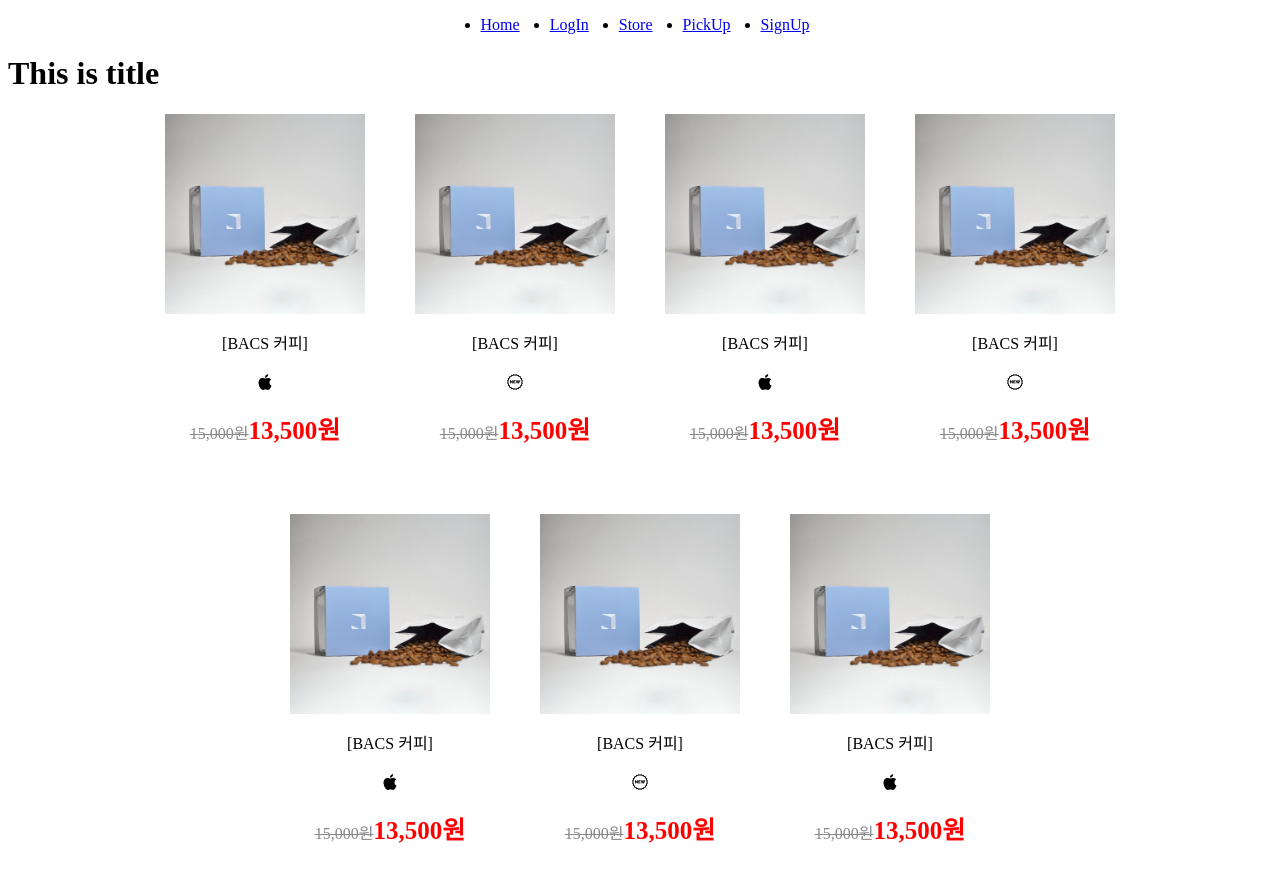
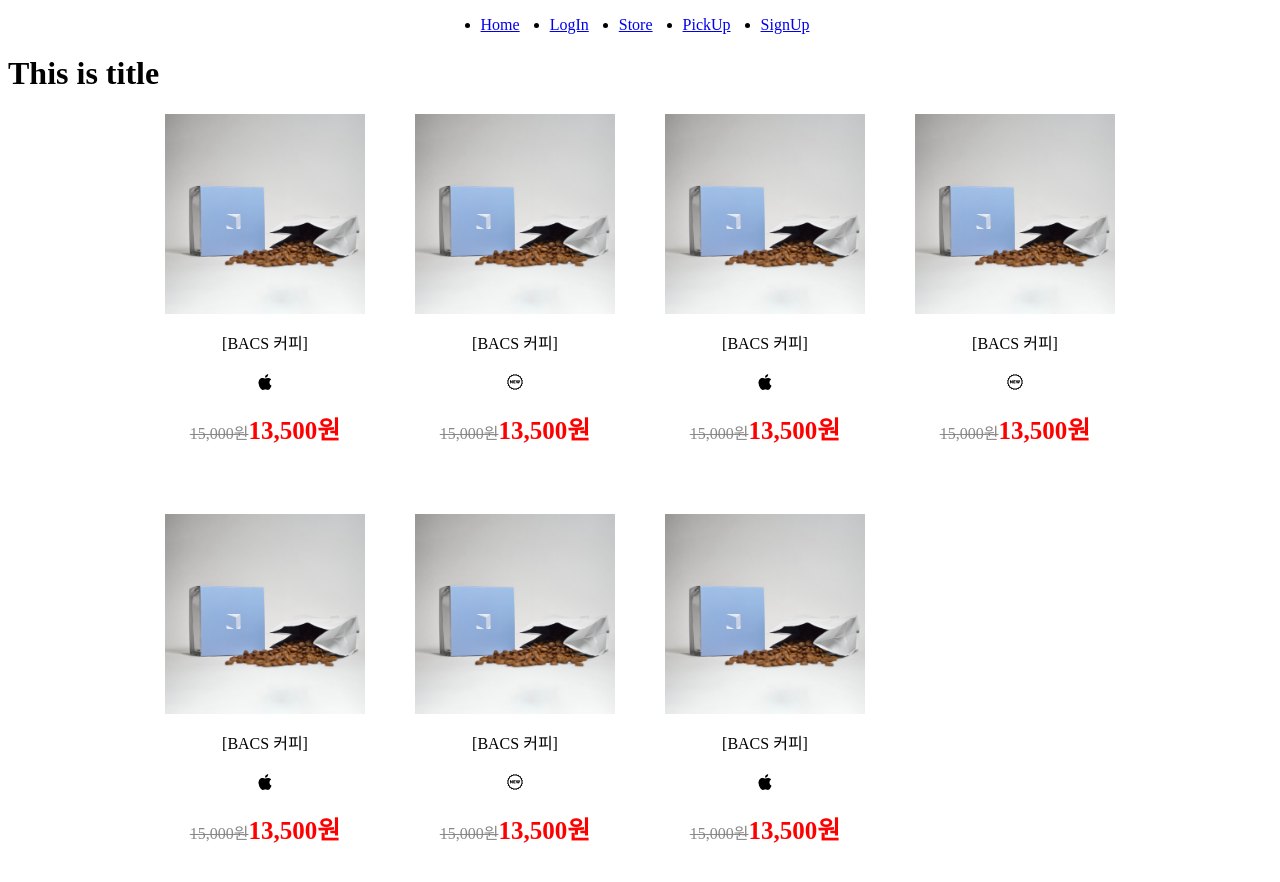
Before and after one commit to KGESH/react_study, a React (Create React App) app: page / in a window 1280 px wide. Shown: the top 882 px of the page. Built offline with nearby package versions, Linux system fonts and the light colour scheme.

Commit message:
상품 진열 ver.1

```diff
--- a/package.json
+++ b/package.json
@@ -47,8 +47,10 @@
     "@babel/core": "^7.14.6",
     "@babel/preset-env": "^7.14.7",
     "@types/react-router-dom": "^5.1.8",
+    "@types/styled-components": "^5.1.11",
     "firebase": "^8.7.1",
-    "react-hook-form": "^7.11.1"
+    "react-hook-form": "^7.11.1",
+    "styled-components": "^5.3.0"
   },
   "author": "",
   "license": "ISC"
--- a/src/components/product-container/productContainer.tsx
+++ b/src/components/product-container/productContainer.tsx
@@ -26,6 +26,10 @@
             <span className="productDiscountPrice">{productItem.productDiscountPrice}</span>
           </strong>
         </div>
+        <div className="productButtonBox">
+          <button className="productBuyButton">구매하기</button>
+          <button className="producBasketButton">장바구니</button>
+        </div>
       </div>
     </li>
     ));
--- a/src/components/product-container/style/productContainer.css
+++ b/src/components/product-container/style/productContainer.css
@@ -6,13 +6,12 @@
 
 .productListItem{
     position:absolute;
-    text-align: center;
-    width: 1200px;
+    width: 1000px;
     height: 900px;
 }
 
 .productListItem ul{
-    text-align: center;
+    text-align: left;
     list-style: none;
     margin: 0;
     padding:0;
@@ -26,6 +25,7 @@
 }
 
 .productContainer{
+    text-align: center;
     width: 250px;
     height: 400px;
 }
@@ -66,7 +66,7 @@
 
 .productPriceBox{
     width: 250px;
-    height: 100px;
+    height: 50px;
 }
 .productPrice{
     color: #888;
@@ -76,3 +76,26 @@
     color: red;
     font-size: 25px;
 }
+
+.productButtonBox{
+    width: 250px;
+    height: 50px;
+    visibility: hidden;
+}
+.productContainer:hover .productButtonBox {
+    visibility: visible;
+}
+.productBuyButton{
+    width: 70px;
+    height: 20px;
+}
+.productBuyButton:hover{
+    cursor: pointer;
+}
+.producBasketButton{
+    width: 70px;
+    height: 20px;
+}
+.producBasketButton:hover{
+    cursor: pointer;
+}
```
Also changed, not shown: 1 other file (tests, documents, lock files or other folders).
